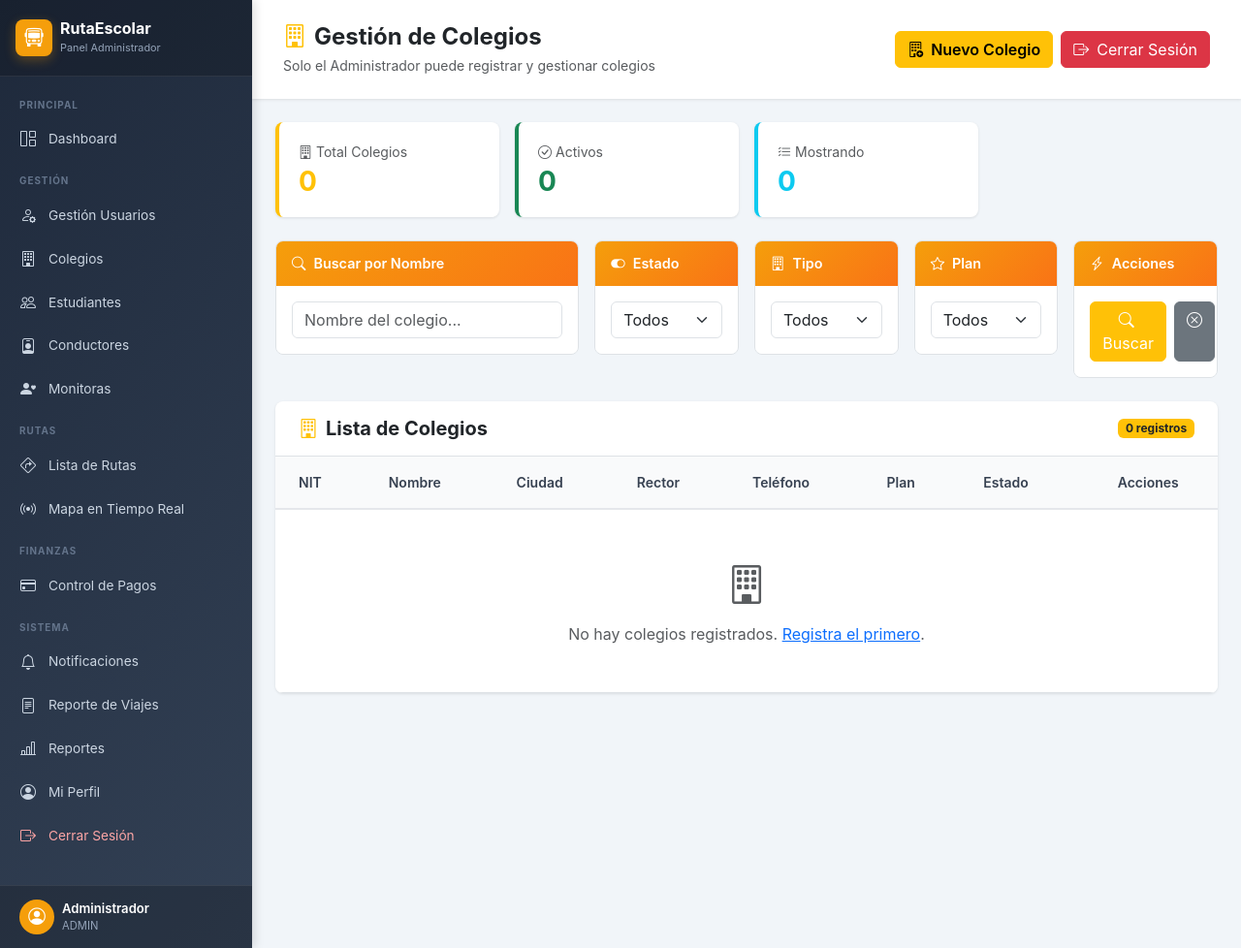
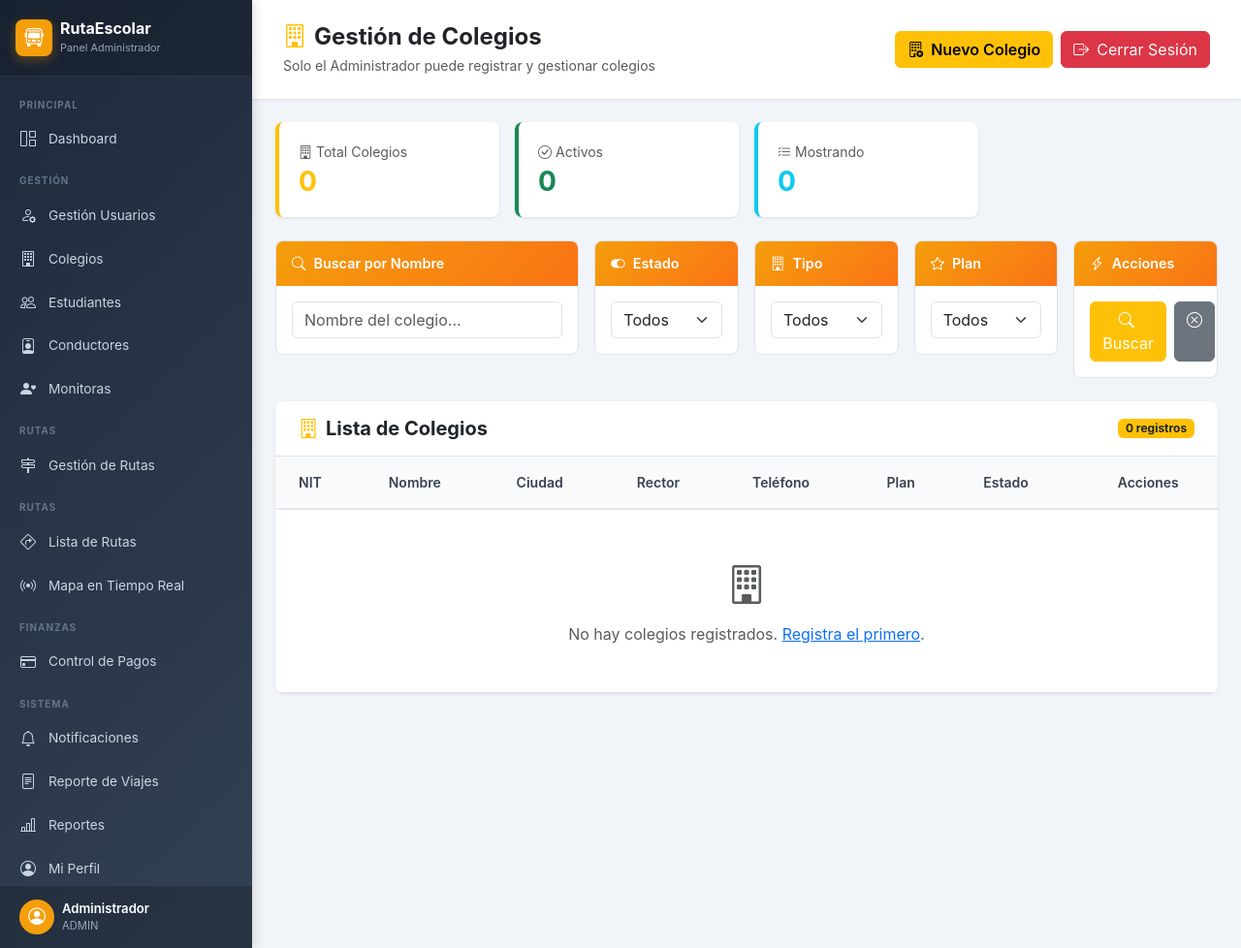
Before and after one commit to jhinehtalexandra-byte/safe-route-py, a Django app: template templates/colegios/lista_colegios.html in a window 1280 px wide. Shown: the whole page at 97% size. Run offline with Django 5.2, Linux system fonts and the light colour scheme; the template is opened without the code that fills it, so the values that code supplies are empty.

Commit message:
correo acudiente, vista mapa, incluir gestión rutas

```diff
--- a/colegios/views.py
+++ b/colegios/views.py
@@ -1,5 +1,6 @@
 # colegios/colegios_views.py
 import bcrypt
+import threading
 from datetime import date
 from django.shortcuts import render, redirect
 from django.contrib import messages
--- a/rutas/views.py
+++ b/rutas/views.py
@@ -295,7 +295,7 @@ def mapa_tiempo_real(request):
             'rutas_activas':  [],
         }
 
-    return render(request, 'monitoreo.html', context)
+    return render(request, 'mapa_tiempo_real.html', context)
 
 
 # ============================================================
--- a/templates/includes/sidebar_admin.html
+++ b/templates/includes/sidebar_admin.html
@@ -35,6 +35,12 @@
         <a class="nav-item-custom {% if request.resolver_match.url_name == 'monitoras' %}active{% endif %}"
            href="{% url 'monitoras' %}">
             <i class="bi bi-person-heart"></i><span>Monitoras</span>
+        </a>
+
+        <div class="nav-section-label">Rutas</div>
+        <a class="nav-item-custom {% if request.resolver_match.url_name == 'rutas_gestion' %}active{% endif %}"
+           href="{% url 'rutas_gestion' %}">
+            <i class="bi bi-signpost-2"></i><span>Gestión de Rutas</span>
         </a>
 
         <div class="nav-section-label">Rutas</div>
```
Also changed, not shown: estudiantes/views.py (+10 -1 lines).
